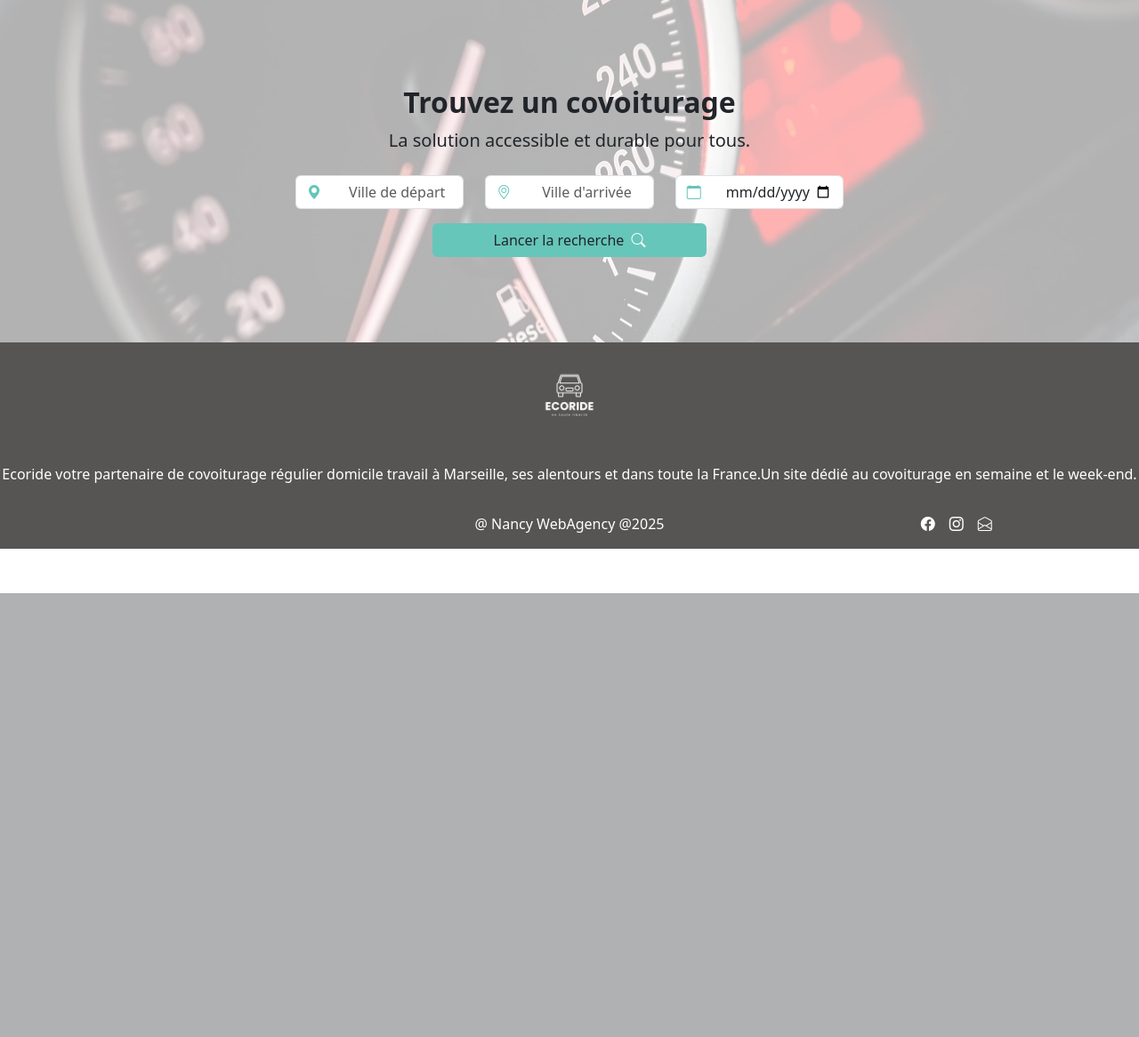
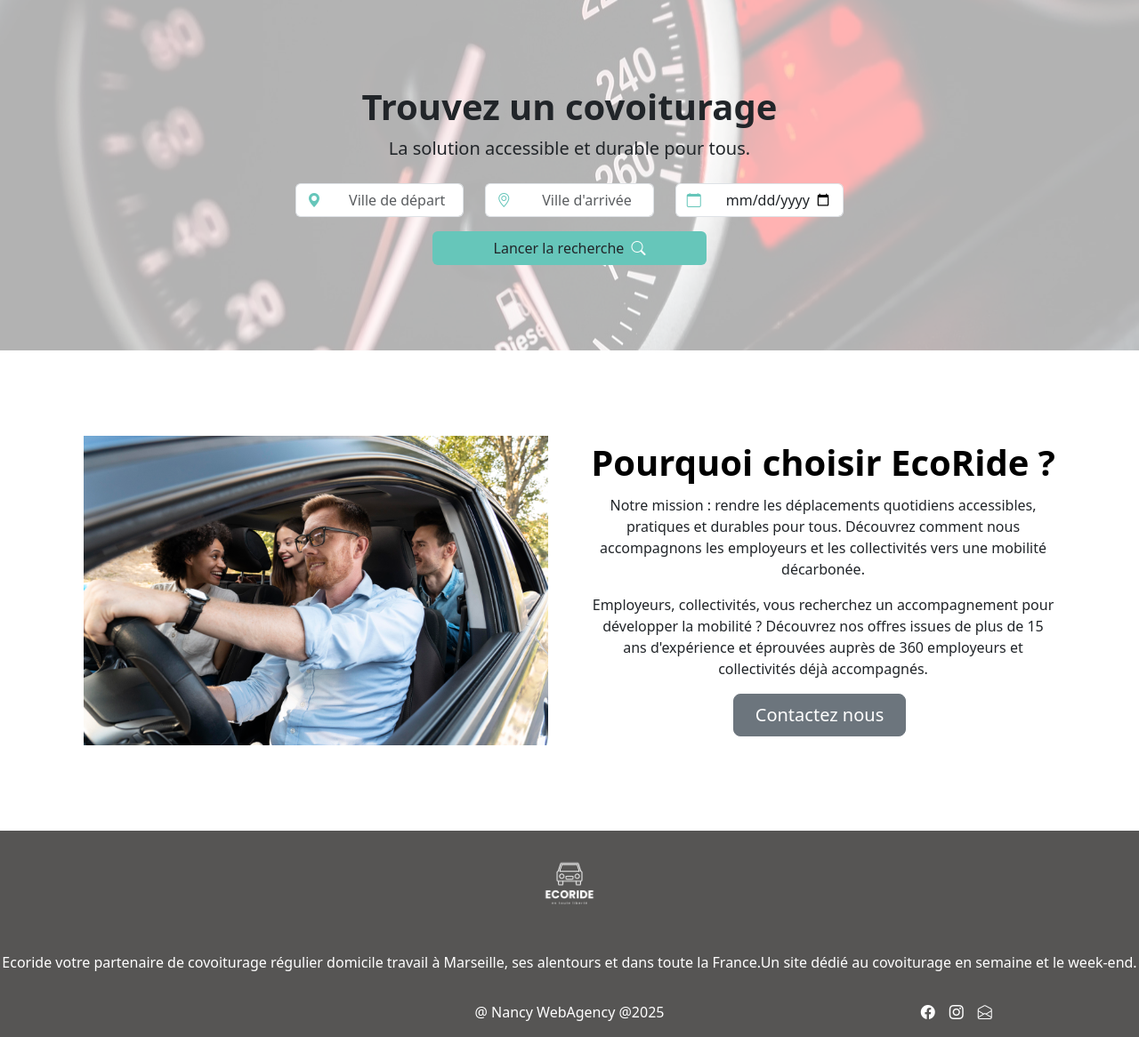
Before and after one commit to nancyh13500/ecoride_ecf, a PHP site: page / in a window 1280 px wide. Shown: the part 133-1299 px from the top of the page at 89% size. Before the commit the page ends 800 px from the top, so only its background shows below. Run offline with PHP 8.4, Linux system fonts and the light colour scheme.

Commit message:
ajout section presentation

```diff
--- a/index.php
+++ b/index.php
@@ -5,7 +5,7 @@
 <section class="hero">
     <div class="background-img"></div>
     <div class="px-4 py-5 my-5 text-center text-dark content">
-        <h2 class="fw-bold text-dark">Trouvez un covoiturage</h2>
+        <h1 class="fw-bold text-dark">Trouvez un covoiturage</h1>
         <div class="col-lg-6 mx-auto">
             <p class="lead mb-4">La solution accessible et durable pour tous.</p>
             <div class="search-bar row">
@@ -36,6 +36,41 @@
 </section>
 <!--end section search -->
 
+<!--section presentation -->
+<section class="presentation">
+
+    <div class="container col-xxl-8 px-4 py-5">
+        <div class="row flex-lg align-items-center justify-content-center g-5 py-5">
+            <div class="col-10 col-sm-8 col-lg-6">
+                <img src="/assets/img/friends-car.jpg" class="d-flex mx-lg-auto img-fluid" alt="friends-car" width="700" height="500" loading="lazy">
+            </div>
+            <div class="col-lg-6">
+                <h1 class="fw-bold text-body-emphasis text-center lh-1 mb-3">Pourquoi choisir EcoRide ?</h1>
+                <p class="text text-center">Notre mission : rendre les déplacements quotidiens accessibles, pratiques et durables pour tous.
+                    Découvrez comment nous accompagnons les employeurs et les collectivités vers une mobilité décarbonée.</p>
+                <p class="text text-center">
+                    Employeurs, collectivités, vous recherchez un accompagnement pour développer la mobilité ?
+
+                    Découvrez nos offres issues de plus de 15 ans d'expérience et éprouvées auprès de 360 employeurs et collectivités déjà accompagnés.
+                </p>
+                <div class="d-flex d-md-flex justify-content-center">
+                    <button type="button" class="btn btn-secondary btn-lg px-4 me-md-2">Contactez nous</button>
+                </div>
+            </div>
+        </div>
+    </div>
+</section>
+
+
+
+
+
+
+
+
+<!--end section presentation -->
+
+
 
 <?php require_once __DIR__ . "/templates/footer.php";
 ?>
```
Also changed, not shown: assets/img/covoiturage.jpg (added), assets/img/friends-car.jpg (added), assets/logo/logo_fond_blanc.jpeg (deleted), assets/logo/logo_fond_blanc.png (deleted), assets/logo/logo_fond_light.jpeg (deleted).
